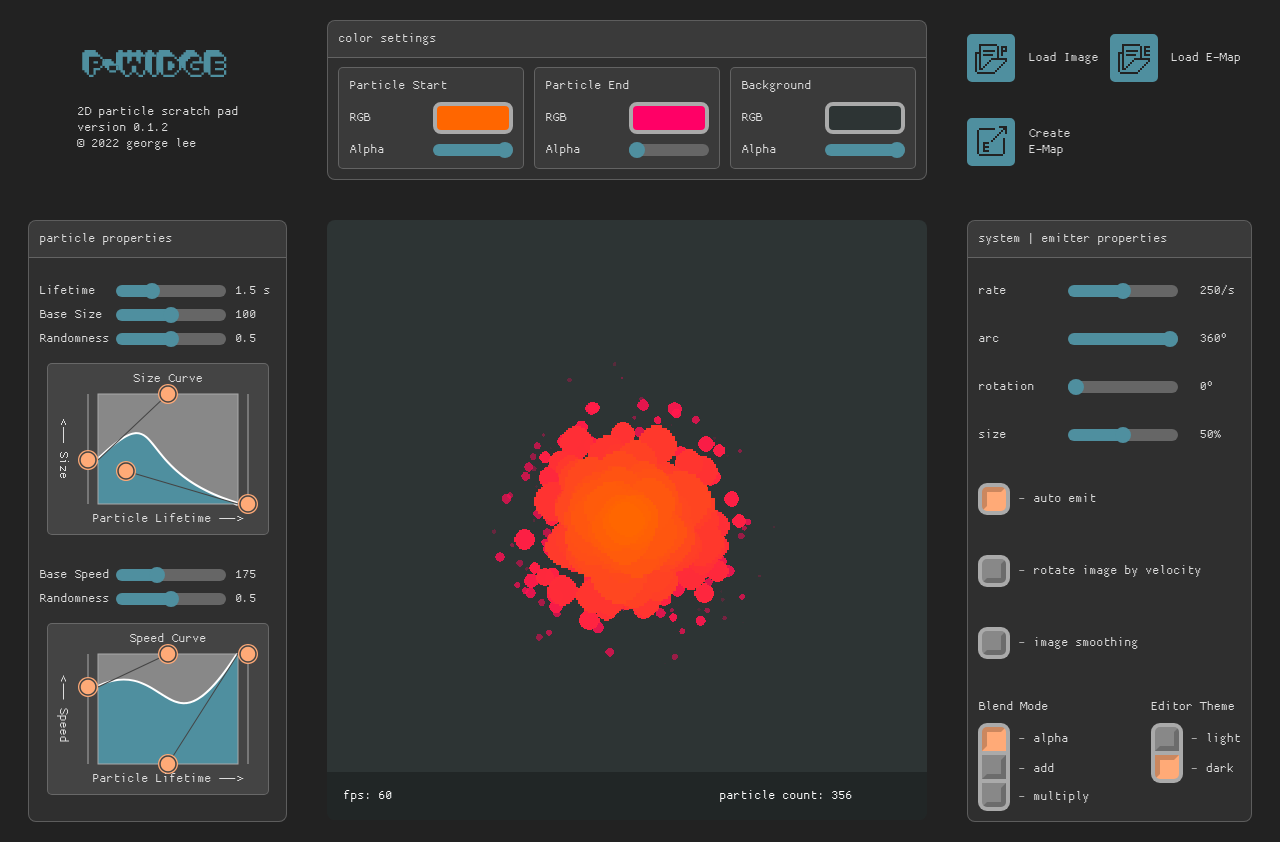
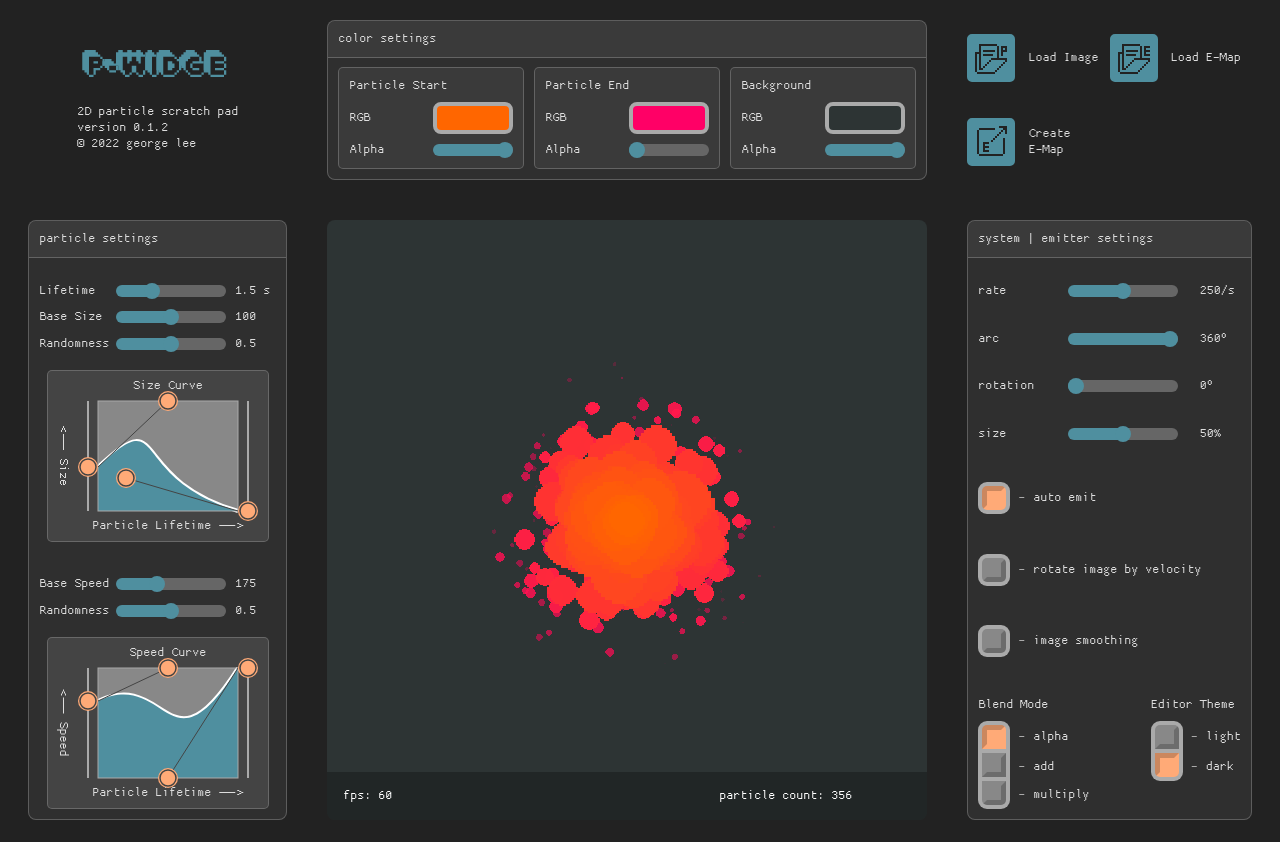
Before and after one commit to georgeolee/p-widge, a React (Create React App) app: page / in a window 1280 px wide. Built offline with nearby package versions, Linux system fonts and the light colour scheme.

Commit message:
updates readme and bezier canvas scaling

```diff
--- a/src/App.css
+++ b/src/App.css
@@ -225,9 +225,9 @@ body{
   margin: var(--control-spacing) 0;
 }
 
-
-
-
+.controls-left > :last-child, .controls-right > :last-child{
+  margin-bottom: 0;
+}
 .App-header {
   display: flex;
   flex-direction: column;
@@ -646,23 +646,12 @@ input[type="checkbox"]:checked, input[type="radio"]:checked{
 /* single col layout with fixed canvas ; for small screens */
 @media screen and (max-width: 799px) {
 
-  /* :root{
-    --fixed-canvas-top: 0;
-  } */
-
-  /* TEST */
-  /* TEST */
-  /* TEST */
-  /* TEST */
-  /* TEST */
-
   #canvas-underlay{
     display: flex;
     align-items: center;
     justify-content: center;
     height:calc(var(--canvas-size) + 72px - var(--app-margin)); /* 72px from 2* var(--vertical-padding) in .p5Container*/
     margin: 0;
-    /* background-color: cornflowerblue; */
   }
 
   #canvas-underlay img{
--- a/src/App.js
+++ b/src/App.js
@@ -21,15 +21,11 @@ const version = '0.1.2';
 /*
 *   TODO:
 *
-        THIS : !
 
         stylesheet cleanup
-            > add in a landscape orientation?
-
-        fixed mode - canvas position when embedding as fullsize iframe ; set top via css prop? *****
 
         -consolidate / clean up media queries
-            > intermediate sizes
+            > ~ 800px wide needs a little cleanup
 *
 *
 *        -github images & screen captures
@@ -221,7 +217,7 @@ function App() {
 
       <div className='horizontal-gutter'></div>
 
-      <div className='controls-left' data-panel-tag="particle properties">
+      <div className='controls-left' data-panel-tag="particle settings">
 
 
         <LabeledSlider
@@ -306,7 +302,7 @@ function App() {
         </div>
       </div>
 
-      <div className='controls-right' data-panel-tag="system | emitter properties">
+      <div className='controls-right' data-panel-tag="system | emitter settings">
 
 
 
--- a/src/components/BezierInput/CubicBezierCanvas.js
+++ b/src/components/BezierInput/CubicBezierCanvas.js
@@ -34,7 +34,8 @@ export class CubicBezierCanvas{
 
 
         // resolution of canvas in proportion to computed css size
-        this.density = 2;
+        // this.density = 2;
+        this.density = window.devicePixelRatio;
 
         this.curveStrokeWidth = 4 * this.density;
         this.controlStrokeWidth = 1.5 * this.density;
```
Also changed, not shown: 1 other file (tests, documents, lock files or other folders).
